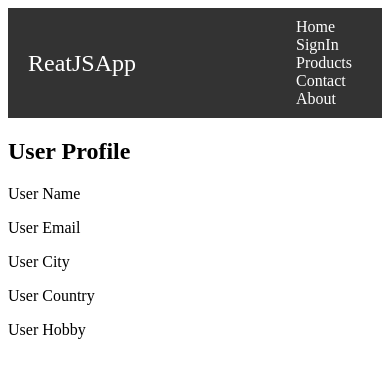
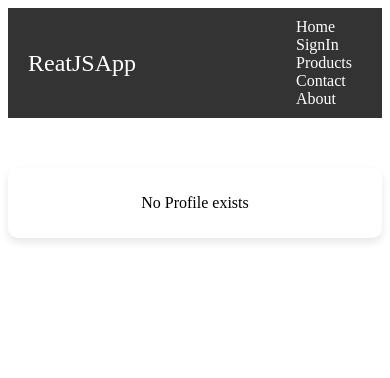
Before and after one commit to devforhad24/ReactJS-Basic, a React (Vite) app: page /profile in a window 390 px wide. Shown: the top 378 px of the page. Built offline with nearby package versions, Linux system fonts and the light colour scheme.

Commit message:
Pass and recieve data when routing

```diff
--- a/src/index.css
+++ b/src/index.css
@@ -77,9 +77,51 @@
 .singin-form button:hover {
   background-color: #45a049;
 }
+/* Profile */
+.profile-container {
+  display: flex;
+  flex-direction: column;
+  align-items: center;
+  background-color: #f4f4f4;
+  padding: 20px;
+  border-radius: 10px;
+  box-shadow: 0 4px 8px rgba(0, 0, 0, 0.1);
+  max-width: 500px;
+  margin: 50px auto;
+  background: white;
+}
+.profile-container h2 {
+  color: #4caf50;
+  margin-bottom: 20px;
+}
+.profile-info {
+  width: 100%;
+}
+.profile-info p {
+  margin: 10px 0;
+  font-size: 1.1em;
+  color: #333;
+}
+.profile-label {
+  font-weight: bold;
+  color: #4caf50;
+}
+
 /* brackpoint */
 @media (max-width: 768px) {
   .navbar__links ul {
     flex-direction: column;
   }
 }
+
+@media (max-width: 600px) {
+  .profile-container {
+    padding: 10px;
+  }
+  .profile-container h2 {
+    font-size: 1.5em;
+  }
+  .profile-info p {
+    font-size: 1em;
+  }
+}
--- a/src/pages/Profile.jsx
+++ b/src/pages/Profile.jsx
@@ -1,15 +1,32 @@
+import { useLocation } from "react-router-dom";
 
 const Profile = () => {
-  return (
-    <div>
-      <h2>User Profile</h2>
-      <p>User Name</p>
-      <p>User Email</p>
-      <p>User City</p>
-      <p>User Country</p>
-      <p>User Hobby</p>
-    </div>
-  )
+    // const location = useLocation();
+    // console.log(location.state);
+    const { state } = useLocation();
+    return (
+        <div className="profile-container">
+            {state ? (
+                <>
+                    <h2>User Profile</h2>
+                    <div className="profile-info">
+                        <p>
+                            <span className="profile-label">Name: </span>{state.name}
+                        </p>
+                        <p>
+                            <span className="profile-label">Email: </span>{state.email}
+                        </p>
+                        <p>
+                            <span className="profile-label">City: </span>{state.city}
+                        </p>
+                        <p>
+                            <span className="profile-label">Country: </span>{state.country}
+                        </p>
+                    </div>
+                </>
+            ) : <p>No Profile exists</p>}
+        </div>
+    )
 }
 
 export default Profile
--- a/src/pages/SignIn.jsx
+++ b/src/pages/SignIn.jsx
@@ -20,7 +20,15 @@
         // console.log(email)
         // console.log(password)
         if(email === 'jordan@test.com' && password === 'password'){
-          navigate('/profile');
+
+          const user = {
+            name: 'Jordan Sharles',
+            email: 'jordan@test.com',
+            city: 'Miami',
+            country: 'United States',
+          }
+
+          navigate('/profile', {state: user});
         }else{
           navigate('/signin');
         }
```
